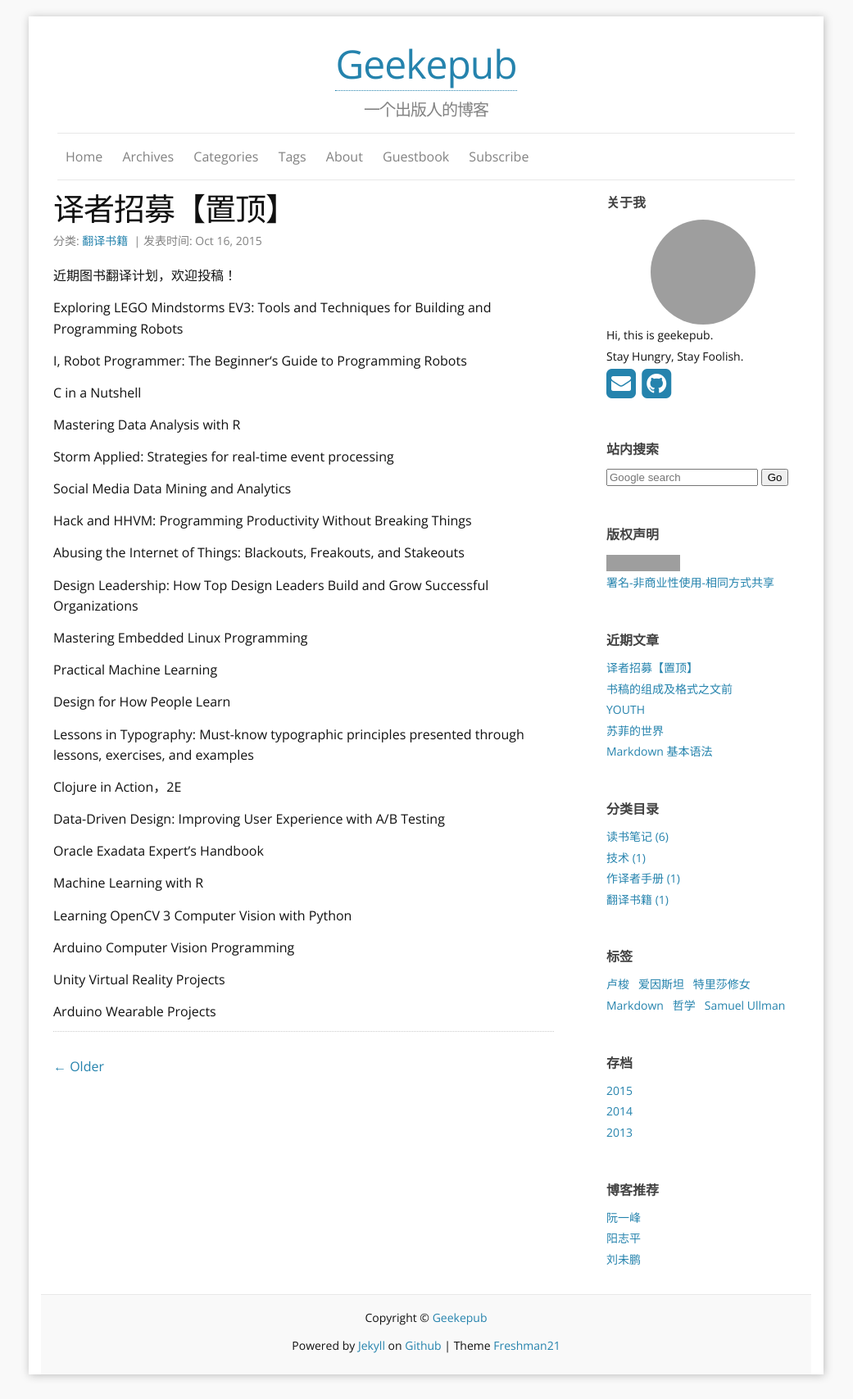
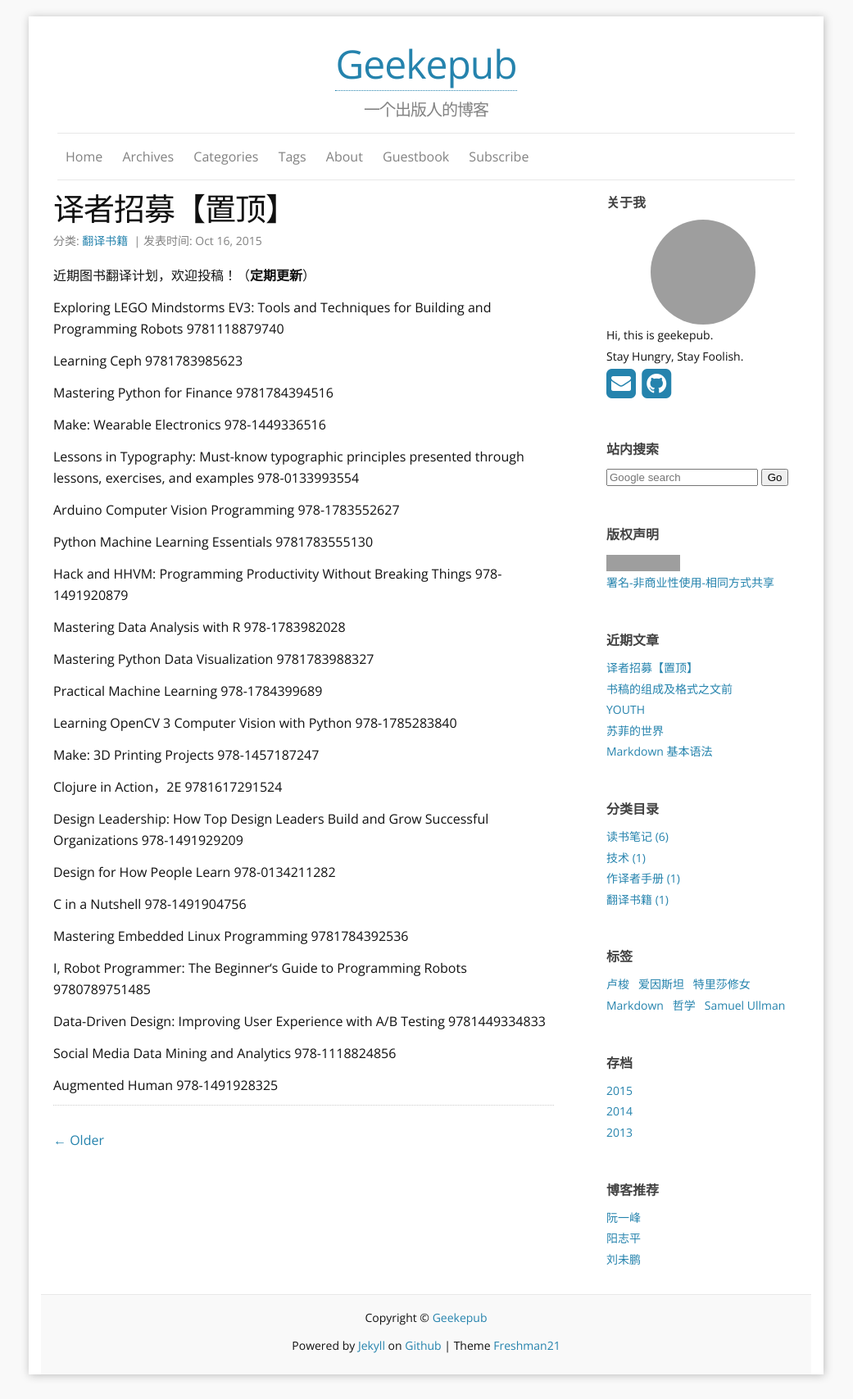
Before and after one commit to geekepub/geekepub.github.io, a Jekyll site: the page built from _posts/2015-10-16-译者招募.md, in a window 1280 px wide. Shown: the whole page at 82% size, without its empty margins (120-1161 px from the left). Built offline with Jekyll 4.4.1, drawn with Linux system fonts in a browser that asks for light colours; nearby versions of some CDN libraries; comment, search, counter and statistics services are not loaded; grey boxes are pictures that could not be loaded.

Commit message:
Update 2015-10-16-译者招募.md

```diff
--- a/_posts/2015-10-16-译者招募.md
+++ b/_posts/2015-10-16-译者招募.md
@@ -6,48 +6,50 @@
 comments: true
 ---
 
-近期图书翻译计划，欢迎投稿！
+近期图书翻译计划，欢迎投稿！（**定期更新**）
 
-Exploring LEGO Mindstorms EV3: Tools and Techniques for Building and Programming Robots
+Exploring LEGO Mindstorms EV3: Tools and Techniques for Building and Programming Robots	9781118879740
 
-I, Robot Programmer: The Beginner‘s Guide to Programming Robots
+Learning Ceph 	9781783985623
 
-C in a Nutshell
+Mastering Python for Finance 	9781784394516
 
-Mastering Data Analysis with R
+Make: Wearable Electronics	978-1449336516
 
-Storm Applied: Strategies for real-time event processing
-
-Social Media Data Mining and Analytics
+Lessons in Typography: Must-know typographic principles presented through lessons, exercises, and examples 	978-0133993554
 
 <!-- more -->
 
-Hack and HHVM: Programming Productivity Without Breaking Things
+Arduino Computer Vision Programming 	978-1783552627
 
-Abusing the Internet of Things: Blackouts, Freakouts, and Stakeouts
+Python Machine Learning Essentials 	9781783555130
 
-Design Leadership: How Top Design Leaders Build and Grow Successful Organizations
+Hack and HHVM: Programming Productivity Without Breaking Things	978-1491920879
 
-Mastering Embedded Linux Programming
+Mastering Data Analysis with R	978-1783982028
 
-Practical Machine Learning
+Mastering Python Data Visualization	9781783988327
 
-Design for How People Learn
+Practical Machine Learning	978-1784399689
 
-Lessons in Typography: Must-know typographic principles presented through lessons, exercises, and examples
+Learning OpenCV 3 Computer Vision with Python	978-1785283840
 
-Clojure in Action，2E
+Make: 3D Printing Projects	978-1457187247
 
-Data-Driven Design: Improving User Experience with A/B Testing
+Clojure in Action，2E	9781617291524
 
-Oracle Exadata Expert's Handbook
+Design Leadership: How Top Design Leaders Build and Grow Successful Organizations 	978-1491929209
 
-Machine Learning with R
+Design for How People Learn	978-0134211282
 
-Learning OpenCV 3 Computer Vision with Python
+C in a Nutshell 	978-1491904756
 
-Arduino Computer Vision Programming
+Mastering Embedded Linux Programming  	9781784392536
 
-Unity Virtual Reality Projects
+I, Robot Programmer: The Beginner‘s Guide to Programming Robots	9780789751485
 
-Arduino Wearable Projects
+Data-Driven Design: Improving User Experience with A/B Testing	9781449334833
+
+Social Media Data Mining and Analytics	978-1118824856
+
+Augmented Human	978-1491928325
```
